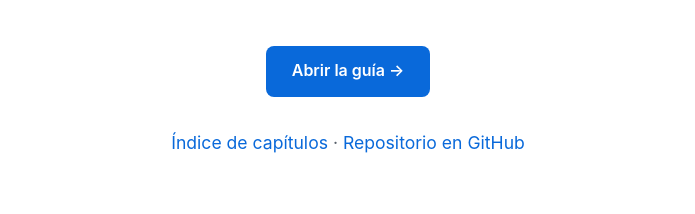
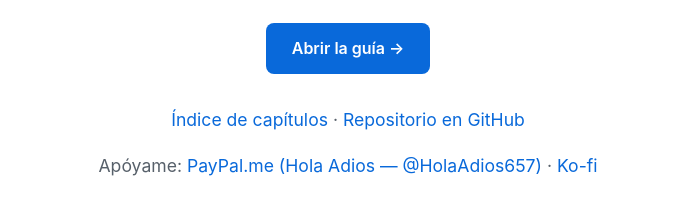
Before and after one commit to holaadios-23/holaadios-23.github.io, a plain HTML site: page index.html in a window 1280 px wide. Shown: the part 398-612 px from the top of the page, without its empty margins (292-987 px from the left). Drawn offline with Linux system fonts and the light colour scheme.

Commit message:
Añadir enlaces a PayPal.me y Ko-fi en la página principal

```diff
--- a/index.html
+++ b/index.html
@@ -36,6 +36,10 @@
         <a href="/Stonescript-Guia/docs/">Índice de capítulos</a> ·
         <a href="https://github.com/holaadios-23/Stonescript-Guia">Repositorio en GitHub</a>
       </p>
+      <p>
+        Apóyame: <a href="https://paypal.me/HolaAdios657">PayPal.me (Hola Adios — @HolaAdios657)</a> ·
+        <a href="https://ko-fi.com/hibye_the_cat">Ko-fi</a>
+      </p>
     </div>
   </div>
 </body>
```
